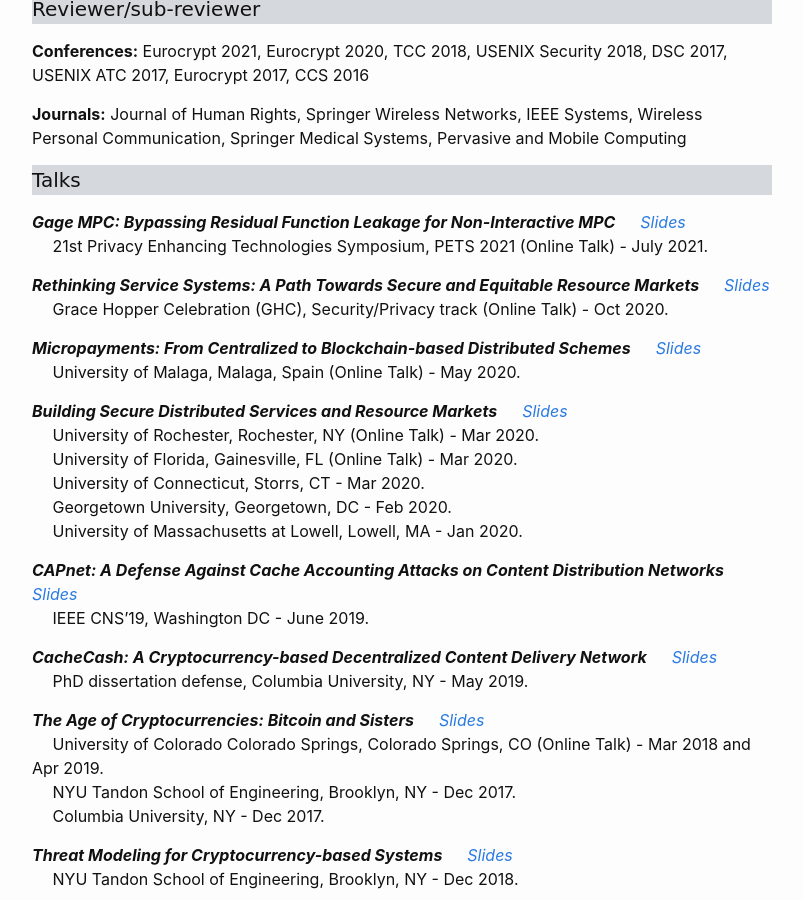
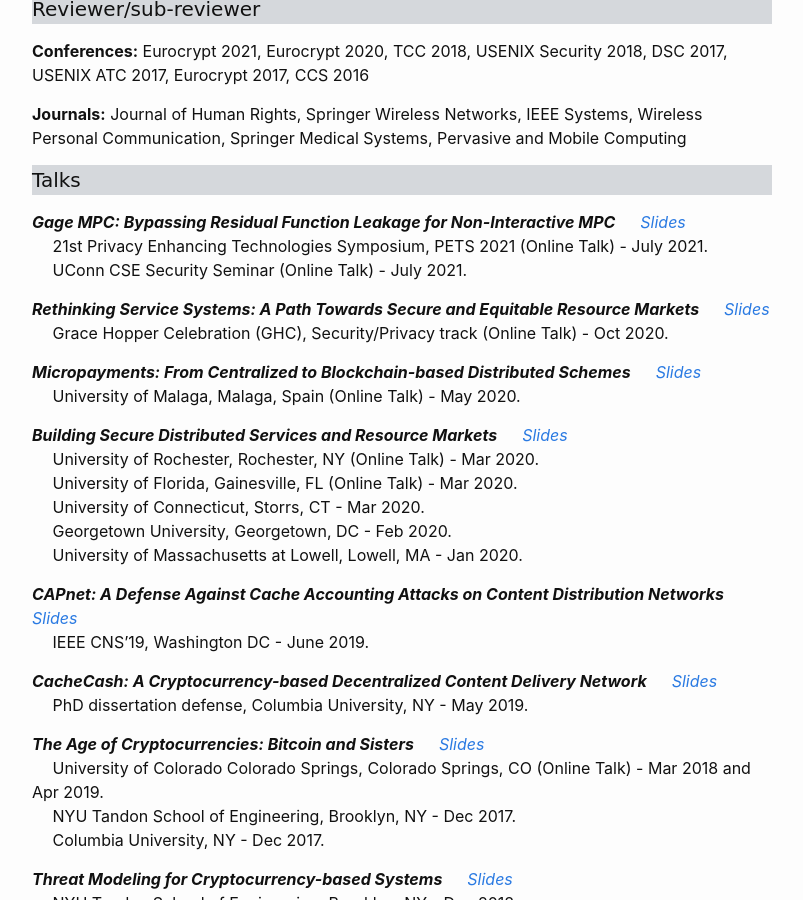
Before and after one commit to GhadaAlmashaqbeh/GhadaAlmashaqbeh.github.io, a Jekyll site: the page built from 03-talks.md, in a window 1280 px wide and 900 px high, scrolled down 540 px. Shown: the whole window, without its empty margins (238-1041 px from the left). Built offline with Jekyll 4.4.1, drawn with Linux system fonts in a browser that asks for light colours.

Commit message:
update talks

```diff
--- a/03-talks.md
+++ b/03-talks.md
@@ -33,7 +33,8 @@
 <h4 style="font-family: 'Comic Sans MS'; background-color:rgb(213, 216, 220);">Talks</h4>
 
 ***Gage MPC: Bypassing Residual Function Leakage for Non-Interactive MPC*** &emsp; [_Slides_](../slides/gagempc-pets-2021.pdf)<br/>
-&emsp; 21st Privacy Enhancing Technologies Symposium, PETS 2021 (Online Talk) - July 2021.
+&emsp; 21st Privacy Enhancing Technologies Symposium, PETS 2021 (Online Talk) - July 2021.<br/>
+&emsp; UConn CSE Security Seminar (Online Talk) - July 2021.
 
 ***Rethinking Service Systems: A Path Towards Secure and Equitable Resource Markets*** &emsp; [_Slides_](../slides/ghc-2020-talk.pdf)<br/>
 &emsp; Grace Hopper Celebration (GHC), Security/Privacy track (Online Talk) - Oct 2020.
```
